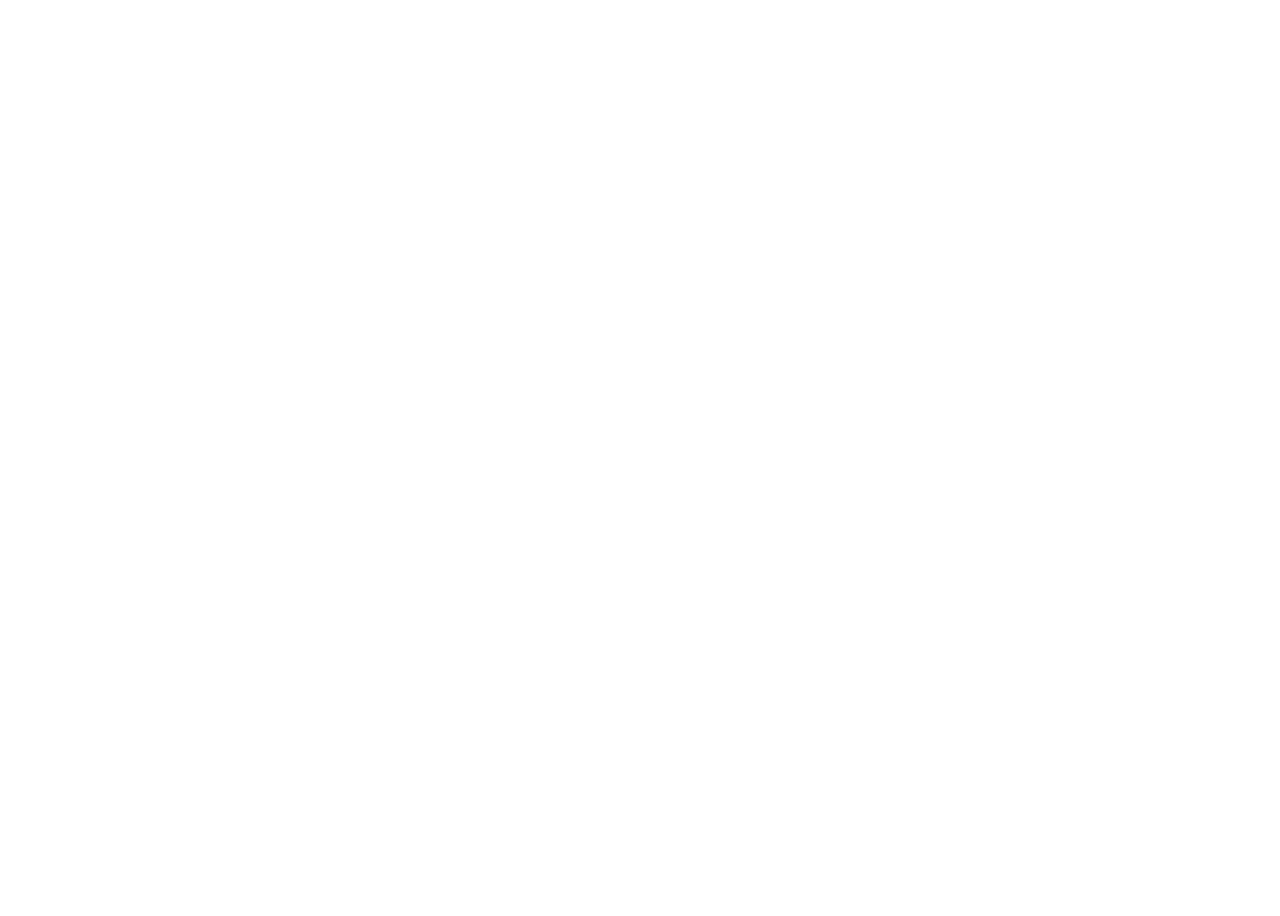
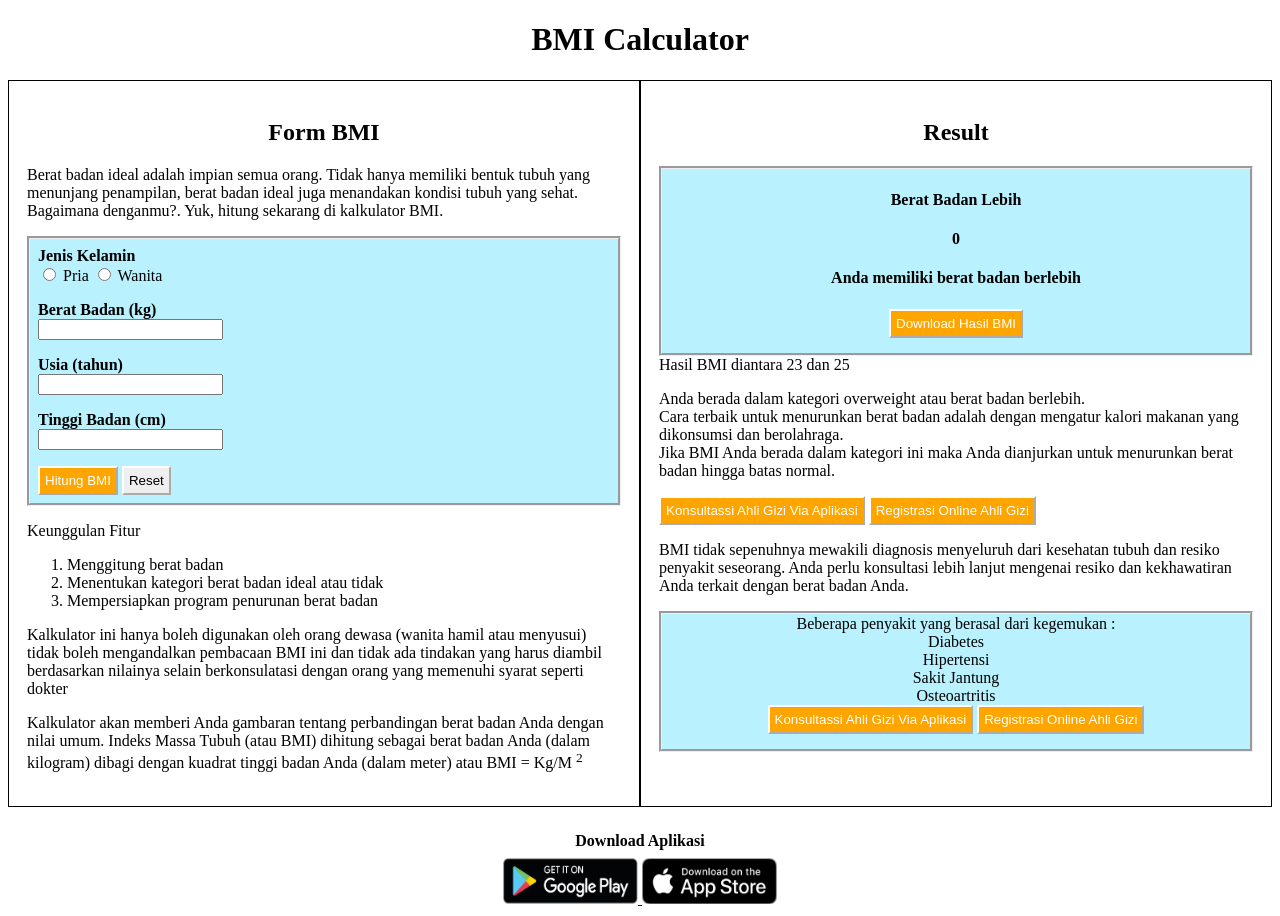
Before and after one commit to revou-fundamental-course/4-mar-24-josspakk, a plain HTML site: page index.html in a window 1280 px wide. Before the commit the page ends 800 px from the top, so only its background shows below. Drawn offline with Linux system fonts and the light colour scheme; files that its build step writes are made by us from their sources.

Commit message:
init commit

```diff
--- a/css/style.css
+++ b/css/style.css
@@ -0,0 +1,64 @@
+header>h1 {
+    text-align: center;
+}
+
+.main-container {
+    display: flex;
+}
+
+.container-item {
+    border: 1px solid;
+    width: 100%;
+    padding: 18px;
+}
+
+.container-item>h2{
+    text-align: center;
+}
+
+.container-result{
+    text-align: center;
+    background-color: rgb(185, 241, 255);
+    padding-top: 1px;
+    padding-bottom: 15px;
+    border-style: groove;
+}
+
+.container-endresult{
+    text-align: center;
+    background-color: rgb(185, 241, 255);
+    padding-top: 1px;
+    padding-bottom: 15px;
+    border-style: groove;
+}
+
+.container-form{
+    background-color:  rgb(185, 241, 255);
+    border-style: groove;
+}
+
+.container-form>div{
+    padding: 8px;
+}
+
+button{
+    padding: 5px;
+    border-color: white;
+}
+
+#calculate-button{
+    background-color: orange ;
+    color: white;
+    border-color: white;
+}
+
+footer{
+    text-align: center;
+    padding-top: 25px;
+}
+
+img{
+    width: 135px;
+    height: 46px;
+    padding-top: 8px;
+}
--- a/index.html
+++ b/index.html
@@ -1,10 +1,113 @@
 <!DOCTYPE html>
 <html lang="en">
 <head>
-    <title>Document</title>
-    <link rel="stylesheet" href="style.css">
+    <title>BMI Calculator</title>
+    <link rel="stylesheet" href="css/style.css">
 </head>
 <body>
+    <header>
+        <h1>BMI Calculator</h1>
+    </header>
+    <main>
+        <div class="main-container">
+            <div class="container-item">
+                <h2>Form BMI</h2>
+                <p>Berat badan ideal adalah impian semua orang. Tidak hanya memiliki bentuk tubuh yang menunjang penampilan, berat badan ideal juga menandakan kondisi tubuh yang sehat. Bagaimana denganmu?. Yuk, hitung sekarang di kalkulator BMI.</p>
+                <section class="container-form">
+                    <div>
+                        <label><b>Jenis Kelamin</b></label><br>
+                        <input type="radio" id="male" name="sex" value="Pria">
+                        <label for="male">Pria</label>
+                        <input type="radio" id="female" name="sex" value="Wanita">
+                        <label for="female">Wanita</label>
+                    </div>
+                    <div>
+                        <label><b>Berat Badan (kg)</b></label><br>
+                        <input type="number">
+                    </div>
+                    <div>
+                        <label><b>Usia (tahun)</b></label><br>
+                        <input type="number">
+                    </div>
+                    <div>
+                        <label><b>Tinggi Badan (cm)</b></label><br>
+                        <input type="number">
+                    </div>
+                    <div>
+                        <button type="button" id="calculate-button">Hitung BMI</button>
+                        <button type="reset">Reset</button>
+                    </div>
+                </section>
+                    <section class="container-textform">
+                        <p>
+                            Keunggulan Fitur
+                            <ol type="1">
+                                <li>Menggitung berat badan</li>
+                                <li>Menentukan kategori berat badan ideal atau tidak</li>
+                                <li>Mempersiapkan program penurunan berat badan</li>
+                            </ol>
+                        </p>
+                        <p>
+                            Kalkulator ini hanya boleh digunakan oleh orang dewasa (wanita hamil atau menyusui) tidak boleh mengandalkan pembacaan BMI ini dan tidak ada tindakan yang harus diambil berdasarkan nilainya selain berkonsulatasi dengan orang yang memenuhi syarat seperti dokter
+                        </p>
+                        <p>
+                            Kalkulator akan memberi Anda gambaran tentang perbandingan berat badan Anda dengan nilai umum. Indeks Massa Tubuh (atau BMI) dihitung sebagai berat badan Anda (dalam kilogram) dibagi dengan kuadrat tinggi badan Anda (dalam meter) atau BMI = Kg/M <sup>2</sup>
+                        </p>
+                </section>
+            </div>
+            <div class="container-item">
+                <h2>Result</h2>
+                <section class="container-result">
+                    <h4>Berat Badan Lebih</h4>
+                    <h4>0</h4>
+                    <h4>Anda memiliki berat badan berlebih</h4>
+                    <button type="button" id="calculate-button">Download Hasil BMI</button>
+                </section>
+                <section class="container-textresult">
+                    Hasil BMI diantara 23 dan 25
+                    <p>
+                        Anda berada dalam kategori overweight atau berat badan berlebih.
+                        <br>
+                        Cara terbaik untuk menurunkan berat badan adalah dengan mengatur kalori makanan yang dikonsumsi dan berolahraga.
+                        <br>
+                        Jika BMI Anda berada dalam kategori ini maka Anda dianjurkan untuk menurunkan berat badan hingga batas normal.
+                    </p>
+                    <button type="button" id="calculate-button">Konsultassi Ahli Gizi Via Aplikasi</button>
+                    <button type="button" id="calculate-button">Registrasi Online Ahli Gizi</button>
+                    <p>
+                        BMI tidak sepenuhnya mewakili diagnosis menyeluruh dari kesehatan tubuh dan resiko penyakit seseorang. Anda perlu konsultasi lebih lanjut mengenai resiko dan kekhawatiran Anda terkait dengan berat badan Anda.
+                    </p>
+                </section>
+                <section class="container-endresult">
+                    Beberapa penyakit yang berasal dari kegemukan :
+                    <br>
+                    Diabetes
+                    <br>
+                    Hipertensi
+                    <br>
+                    Sakit Jantung
+                    <br>
+                    Osteoartritis
+                    <div>
+                        <button type="button" id="calculate-button">Konsultassi Ahli Gizi Via Aplikasi</button>
+                        <button type="button" id="calculate-button">Registrasi Online Ahli Gizi</button>
+                    </div>
+                </section>
+            </div>
+        </div>
+    </main>
+    <footer>
+            <div>
+                <b>Download Aplikasi</b>
+                    <br>
+                    <a href="https://play.google.com/store/games?device=windows&pli=1">
+                        <img src="/assets/pngwing.com.png" alt="playstore">
+                    </a>
+                    <a href="https://www.apple.com/id/app-store/">
+                        <img src="/assets/pngwing.com (1).png" alt="appstore">
+                    </a>
+            </div>
+    </footer>
     <script src="js/script.js"></script>
 </body>
 </html>
```
Also changed, not shown: assets/pngwing.com (1).png (added), assets/pngwing.com.png (added).
